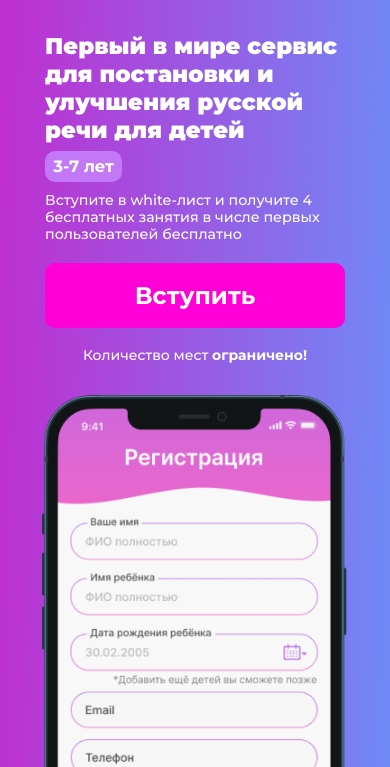
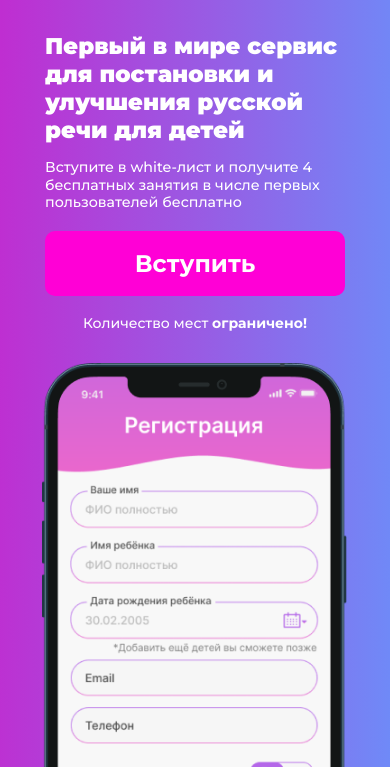
Before and after one commit to WadimSh/InnoLingvo, a website built with webpack: page src/index.html in a window 390 px wide. Shown: the part 77-844 px from the top of the page. Built offline with nearby package versions, Linux system fonts and the light colour scheme.

Commit message:
fix: подчищен код

```diff
--- a/src/blocks/animation/jello-horizontal.js
+++ b/src/blocks/animation/jello-horizontal.js
@@ -3,13 +3,13 @@
     transform: scale3d(1, 1, 1)
   }
   30% {
-    transform: scale3d(1.25, .75, 1)
+    transform: scale3d(1.15, .75, 1)
   }
   40% {
     transform: scale3d(.75, 1.25, 1)
   }
   50% {
-    transform: scale3d(1.15, .85, 1)
+    transform: scale3d(1.10, .85, 1)
   }
   65% {
     transform: scale3d(.95, 1.05, 1)
--- a/src/blocks/header/header.css
+++ b/src/blocks/header/header.css
@@ -21,7 +21,6 @@
   max-width: 220px;
   max-height: 40px;
   object-fit: contain;
-  object-position: top;
 }
 
 .header__menu {
@@ -32,7 +31,6 @@
   justify-content: space-between;
   align-items: center;
   width: calc(500px + (600 - 500) * ((100vw - 320px) / (1920 - 320)));
-
 }
 
 .header__link {
@@ -103,7 +101,6 @@
   justify-content: space-between;
   width: calc(950px + (1160 - 950) * ((100vw - 320px) / (1920 - 320)));
   margin-bottom: 70px;
-
 }
 
 .header__cover {
@@ -165,7 +162,6 @@
   font-size: 16px;
   line-height: 20px;
   color: var(--primary_font-color);
-
 }
 
 .header__note span {
@@ -190,32 +186,16 @@
   font-size: calc(16px + (26 - 16) * ((100vw - 320px) / (1920 - 320)));
   line-height: calc(20px + (32 - 20) * ((100vw - 320px) / (1920 - 320)));
   color: var(--primary_font-color);
-  top: 10%
 }
 
 
-
 @media screen and (max-width: 1950px) {
-  .header__label {
-
-  }
-
   .header__menu {
     margin-right: calc(10px + (26 - 10) * ((100vw - 320px) / (1950 - 320)));
   }
 }
 
-@media screen and (max-width: 1600px) {
-  .header__label {
-
-  }
-}
-
 @media screen and (max-width: 1050px) {
-  .header__label {
-
-  }
-
   .header__navigation, .header__content, .header__cover {
     width: calc(300px + (940 - 300) * ((100vw - 320px) / (1050 - 320)));
   }
@@ -236,10 +216,6 @@
 }
 
 @media screen and (max-width: 900px) {
-  .header__label {
-
-  }
-
   .header__content {
     flex-direction: column;
     align-items: center;
@@ -259,10 +235,6 @@
 @media screen and (max-width: 500px) {
   .header__cover {
     width: 300px;
-  }
-
-  .header__label {
-
   }
 
   .header__subtitle {
--- a/src/blocks/page/page.css
+++ b/src/blocks/page/page.css
@@ -13,8 +13,4 @@
   --nout-color: #C378F7;
   --title-font-color: #1D1D1D;
   --subtitle-font-color: #535353;
-
-  --one-point-color: #3477FA;
-  --two-point-color: #A747FB;
-  --tree-point-color: #FA624E;
 }
--- a/src/index.html
+++ b/src/index.html
@@ -34,7 +34,7 @@
       <div class="header__cover">
         <div class="header__wrapper-column">
           <h1 class="header__title">Первый в мире сервис для&nbsp;постановки и улучшения русской речи для детей</h1>
-          <span class="header__label">3-7 лет</span>
+          <!--<span class="header__label">3-7 лет</span>-->
           <p class="header__subtitle">Вступите в white-лист и получите 4 бесплатных занятия&nbsp;в&nbsp;числе&nbsp;первых пользователей бесплатно</p>
         </div>
         <div class="header__wrapper-row">
```
Also changed, not shown: src/images/picture_mobaile.png (deleted), src/images/picture_tablet.png (deleted).
